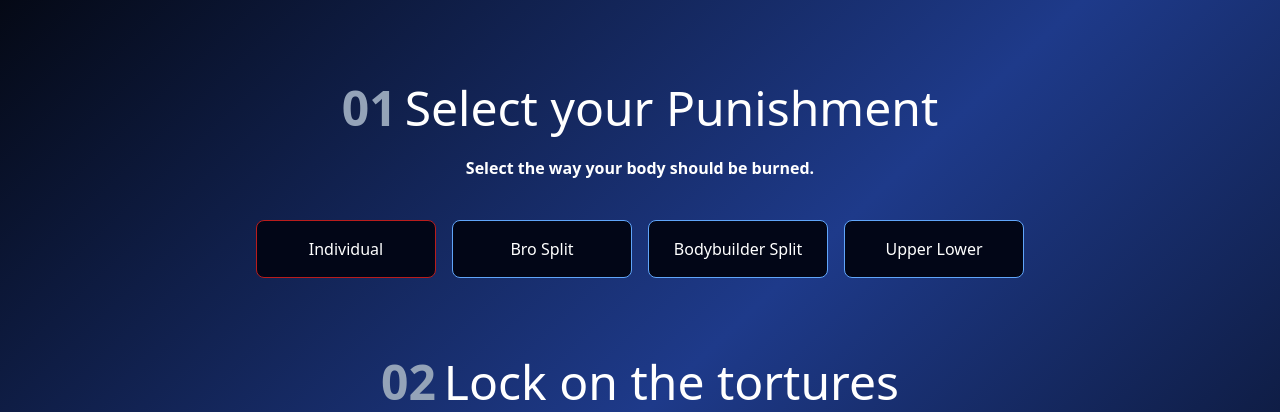
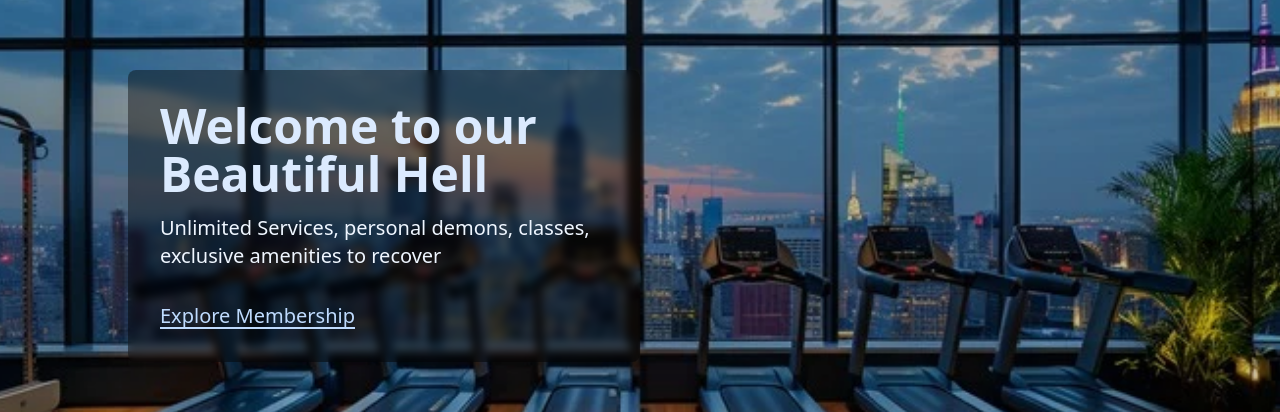
Before and after one commit to RuSapkal69/BigasHell, a React (Vite) app: page / in a window 1280 px wide. Shown: the part 984-1396 px from the top of the page. Built offline with nearby package versions, Linux system fonts and the light colour scheme; no server answers.

Commit message:
Exploration file added, website is looking more beautiful

```diff
--- a/src/App.jsx
+++ b/src/App.jsx
@@ -5,6 +5,7 @@ import Workout from "./components/Workout"
 import { generateWorkout } from "./utils/functions"
 import "./index.css"
 import Footer from "./components/Footer"
+import Exploration from "./components/Exploration"
 
 function App() {
   const [workout, setWorkout] = useState(null)
@@ -25,6 +26,9 @@ function App() {
     <div className="min-h-screen">
       <section id="home">
         <Hero />
+      </section>
+      <section>
+        <Exploration />
       </section>
       <section id="generate" className="bg-gradient-to-br from-black via-blue-900 to-black">
         <Generator
--- a/src/components/Exploration.jsx
+++ b/src/components/Exploration.jsx
@@ -0,0 +1,55 @@
+import { useState } from 'react';
+
+export default function Exploration() {
+  const [isHovered, setIsHovered] = useState(false);
+
+  return (
+    <div className="relative w-full h-screen overflow-hidden">
+      {/* Background Image */}
+      <div
+        className="absolute inset-0 bg-cover bg-center"
+        style={{
+          backgroundImage: `url('/HellGym_1.jpg')`,
+          filter: 'brightness(1.0)',
+        }}
+      ></div>
+
+      {/* Overlay to enhance text visibility */}
+      <div className="absolute inset-0 bg-black bg-opacity-20"></div>
+
+      {/* Content Container */}
+      <div className="relative h-full flex items-center">
+        <div className="container mx-auto px-4 md:px-8 lg:px-16">
+          <div className="max-w-lg md:ml-8 lg:ml-16 p-6 md:p-8 bg-black bg-opacity-40 backdrop-blur-sm rounded-lg text-white">
+            <h1 className="text-3xl md:text-4xl lg:text-5xl font-bold mb-4 text-blue-100">
+              Welcome to our Beautiful Hell
+            </h1>
+
+            <p className="text-lg md:text-xl mb-8 text-blue-50 font-light">
+              Unlimited Services, personal demons, classes, exclusive amenities to recover
+            </p>
+
+            <div
+              className="inline-block cursor-pointer"
+              onMouseEnter={() => setIsHovered(true)}
+              onMouseLeave={() => setIsHovered(false)}
+            >
+              <span
+                className={`text-lg md:text-xl font-medium relative
+                  ${isHovered ? 'text-blue-300' : 'text-blue-200'}
+                  transition-all duration-300 ease-in-out`}
+              >
+                Explore Membership
+                <span
+                  className={`absolute left-0 bottom-0 w-full h-0.5
+                    ${isHovered ? 'bg-blue-300 w-full' : 'bg-blue-200'}
+                    transition-all duration-300 ease-in-out`}
+                ></span>
+              </span>
+            </div>
+          </div>
+        </div>
+      </div>
+    </div>
+  );
+}
```
